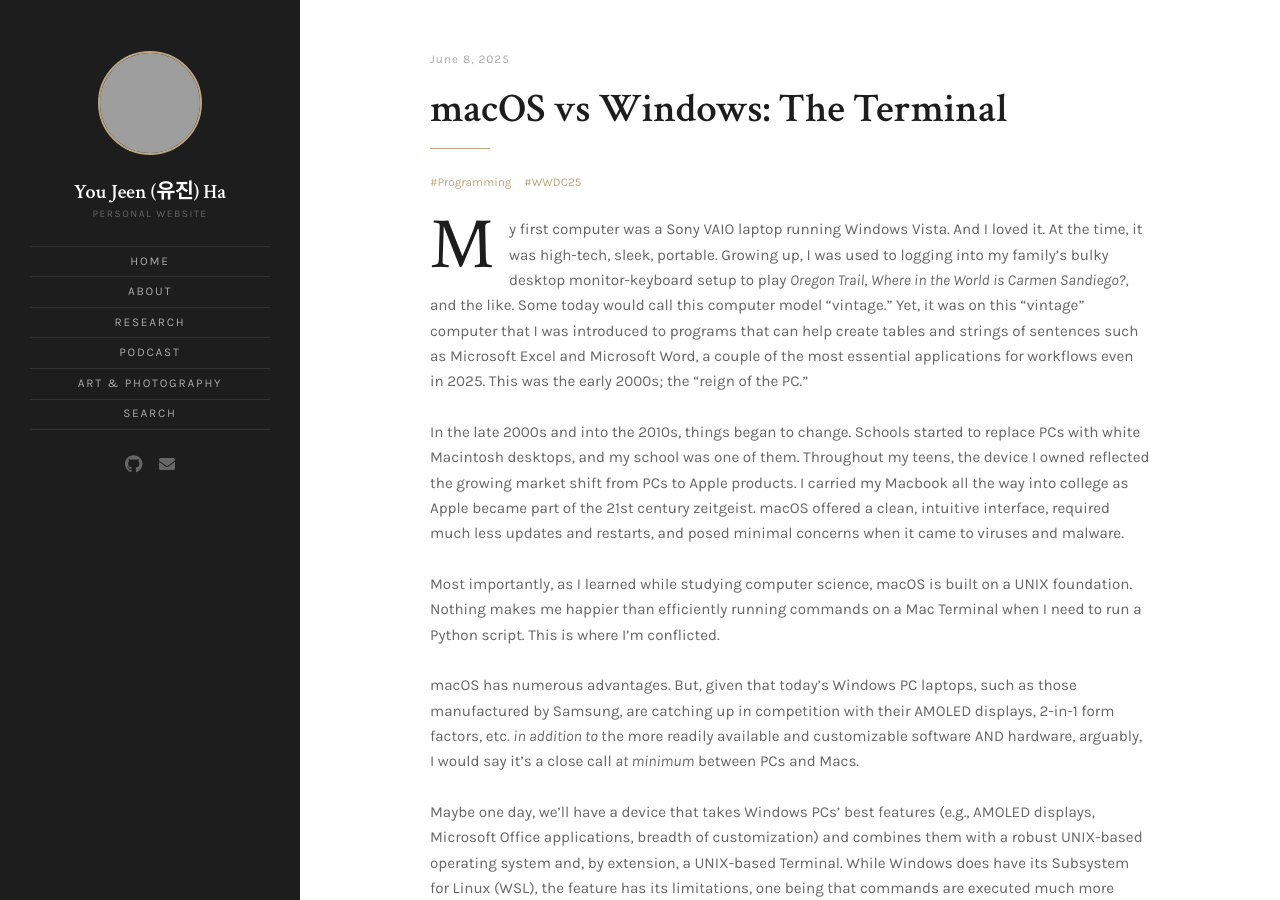
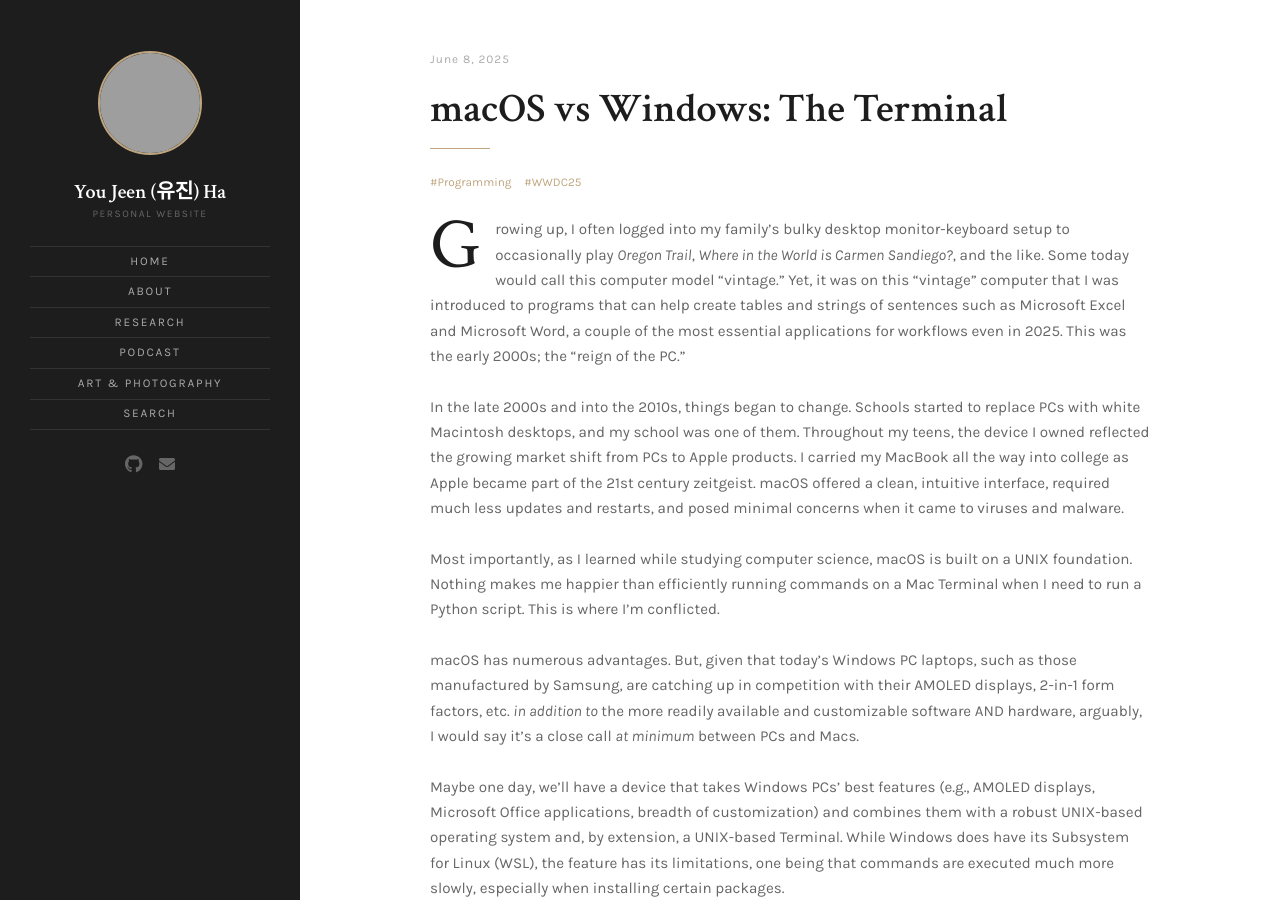
Before and after one commit to hyoujeen/hyoujeen.github.io, a Jekyll site: the page built from _posts/2025-06-08-macos-vs-windows-the-terminal.md, in a window 1280 px wide and 900 px high, cut to the strip 0-900 px from the top of the window. Built offline with Jekyll 4.4.1, drawn with Linux system fonts in a browser that asks for light colours; grey boxes are pictures that could not be loaded.

Commit message:
Update 2025-06-08-macos-vs-windows-the-terminal.md

```diff
--- a/_posts/2025-06-08-macos-vs-windows-the-terminal.md
+++ b/_posts/2025-06-08-macos-vs-windows-the-terminal.md
@@ -6,9 +6,9 @@ featured_image_thumbnail:
 featured_image:
 ---
 
-My first computer was a Sony VAIO laptop running Windows Vista. And I loved it. At the time, it was high-tech, sleek, portable. Growing up, I was used to logging into my family's bulky desktop monitor-keyboard setup to play <i>Oregon Trail</i>, <i>Where in the World is Carmen Sandiego?</i>, and the like. Some today would call this computer model "vintage." Yet, it was on this "vintage" computer that I was introduced to programs that can help create tables and strings of sentences such as Microsoft Excel and Microsoft Word, a couple of the most essential applications for workflows even in 2025. This was the early 2000s; the "reign of the PC."
+Growing up, I often logged into my family's bulky desktop monitor-keyboard setup to occasionally play <i>Oregon Trail</i>, <i>Where in the World is Carmen Sandiego?</i>, and the like. Some today would call this computer model "vintage." Yet, it was on this "vintage" computer that I was introduced to programs that can help create tables and strings of sentences such as Microsoft Excel and Microsoft Word, a couple of the most essential applications for workflows even in 2025. This was the early 2000s; the "reign of the PC."
 
-In the late 2000s and into the 2010s, things began to change. Schools started to replace PCs with white Macintosh desktops, and my school was one of them. Throughout my teens, the device I owned reflected the growing market shift from PCs to Apple products. I carried my Macbook all the way into college as Apple became part of the 21st century zeitgeist. macOS offered a clean, intuitive interface, required much less updates and restarts, and posed minimal concerns when it came to viruses and malware.
+In the late 2000s and into the 2010s, things began to change. Schools started to replace PCs with white Macintosh desktops, and my school was one of them. Throughout my teens, the device I owned reflected the growing market shift from PCs to Apple products. I carried my MacBook all the way into college as Apple became part of the 21st century zeitgeist. macOS offered a clean, intuitive interface, required much less updates and restarts, and posed minimal concerns when it came to viruses and malware.
 
 Most importantly, as I learned while studying computer science, macOS is built on a UNIX foundation. Nothing makes me happier than efficiently running commands on a Mac Terminal when I need to run a Python script. This is where I'm conflicted.
 
```
